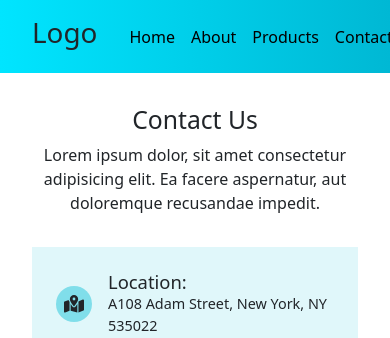
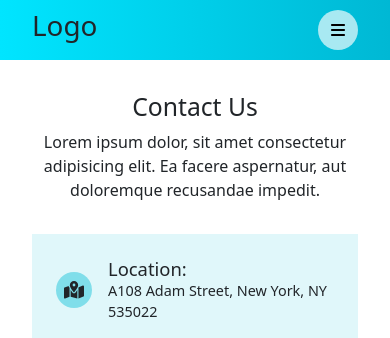
Before and after one commit to manikant-codes/react-course-files-final, a React (Create React App) app: page /contact in a window 390 px wide. Shown: the top 338 px of the page. Built offline with nearby package versions, Linux system fonts and the light colour scheme.

Commit message:
counter row and respnsive navbar

```diff
--- a/package.json
+++ b/package.json
@@ -11,6 +11,7 @@
     "@testing-library/react": "^13.4.0",
     "@testing-library/user-event": "^13.5.0",
     "react": "^18.2.0",
+    "react-countup": "^6.5.0",
     "react-dom": "^18.2.0",
     "react-responsive-masonry": "^2.2.0",
     "react-router-dom": "^6.22.1",
--- /dev/null
+++ b/src/components/home/counterRow/Counter.jsx
@@ -0,0 +1,17 @@
+import React from "react";
+import styles from "../../../styles/home/counterRow.module.css";
+import CountUp from "react-countup";
+
+function Counter(props) {
+  const { number, desc } = props;
+  return (
+    <div className={styles.counter}>
+      <p className={styles.number}>
+        <CountUp end={number} />+
+      </p>
+      <p className={styles.desc}>{desc}</p>
+    </div>
+  );
+}
+
+export default Counter;
--- /dev/null
+++ b/src/components/home/counterRow/CounterRow.jsx
@@ -0,0 +1,22 @@
+import React from "react";
+import styles from "../../../styles/home/counterRow.module.css";
+import Title from "../../common/Title";
+import Counter from "./Counter";
+
+function CounterRow() {
+  return (
+    <div className={styles.rowContainer}>
+      <Title
+        title="Our Journey"
+        desc="Lorem ipsum, dolor sit amet consectetur adipisicing elit. Corrupti, odio!"
+      />
+      <div className={styles.counterContainer}>
+        <Counter number={100} desc="Lorem ipsum dolor sit amet." />
+        <Counter number={200} desc="Lorem ipsum dolor sit amet." />
+        <Counter number={300} desc="Lorem ipsum dolor sit amet." />
+      </div>
+    </div>
+  );
+}
+
+export default CounterRow;
--- a/src/layouts/Navbar.jsx
+++ b/src/layouts/Navbar.jsx
@@ -1,23 +1,15 @@
-import React from "react";
-// import "../styles/home/navbar.css";
+import React, { useState } from "react";
 import styles from "../styles/layout/navbar.module.css";
 import { Link } from "react-router-dom";
+import { FontAwesomeIcon } from "@fortawesome/react-fontawesome";
+import { faBars, faClose } from "@fortawesome/free-solid-svg-icons";
 
 function Navbar() {
-  // const navStyles = {
-  //   display: "flex",
-  //   justifyContent: "space-between",
-  //   padding: "16px 32px",
-  //   backgroundColor: "#03a9f4",
-  //   alignItems: "center",
-  // };
+  const [isVisible, setIsVisible] = useState(false);
 
-  // const ulStyles = {
-  //   listStyleType: "none",
-  //   display: "flex",
-  //   gap: "16px",
-  //   margin: "0px",
-  // };
+  function toggleMenu() {
+    setIsVisible(!isVisible);
+  }
 
   return (
     <nav className={styles.container}>
@@ -25,24 +17,27 @@ function Navbar() {
         <h1>Logo</h1>
       </div>
       <div>
-        <ul className={styles.ulStyles}>
-          <li>
-            {/* <a href="/">Home</a> */}
+        <ul className={`${styles.links} ${isVisible ? styles.visible : ""}`}>
+          <li onClick={toggleMenu}>
             <Link to="/">Home</Link>
           </li>
-          <li>
-            {/* <a href="/about">About</a> */}
+          <li onClick={toggleMenu}>
             <Link to="/about">About</Link>
           </li>
-          <li>
-            {/* <a href="/about">About</a> */}
+          <li onClick={toggleMenu}>
             <Link to="/products">Products</Link>
           </li>
-          <li>
-            {/* <a href="/contact">Contact</a> */}
+          <li onClick={toggleMenu}>
             <Link to="/contact">Contact</Link>
           </li>
         </ul>
+        <button className={styles.menuBtn} onClick={toggleMenu}>
+          {isVisible ? (
+            <FontAwesomeIcon icon={faClose} />
+          ) : (
+            <FontAwesomeIcon icon={faBars} />
+          )}
+        </button>
       </div>
     </nav>
   );
--- a/src/pages/Home.jsx
+++ b/src/pages/Home.jsx
@@ -8,6 +8,8 @@ import {
   homeAboutUsRowData,
   homeOurJourneyRowData,
 } from "../data/homePageData";
+import CounterRow from "../components/home/counterRow/CounterRow";
+import Contact from "./Contact";
 
 function Home() {
   return (
@@ -24,9 +26,11 @@ function Home() {
         desc={homeAboutUsRowData.desc}
         contentFirst
       />
+      <CounterRow />
       <ServicesRow />
       <PricingRow />
       <FaqsRow />
+      <Contact />
     </>
   );
 }
--- /dev/null
+++ b/src/styles/home/counterRow.module.css
@@ -0,0 +1,31 @@
+.rowContainer {
+  padding: 32px;
+  background-color: #003537;
+  color: #b2ebf2;
+}
+
+.counterContainer {
+  display: grid;
+  grid-template-columns: repeat(3, 1fr);
+  gap: 16px;
+  /* align-items: center; */
+  /* justify-content: center; */
+}
+
+.counter {
+  display: flex;
+  flex-direction: column;
+  align-items: center;
+}
+
+.number {
+  font-size: 3rem;
+  font-weight: 700;
+  /* color: #ef6c00; */
+}
+
+@media screen and (max-width: 600px) {
+  .counterContainer {
+    grid-template-columns: 1fr;
+  }
+}
--- a/src/styles/index.css
+++ b/src/styles/index.css
@@ -1,3 +1,9 @@
+* {
+  padding: 0px;
+  margin: 0px;
+  box-sizing: border-box;
+}
+
 button {
   background-color: #00e5ff;
   color: black;
--- a/src/styles/layout/footer.module.css
+++ b/src/styles/layout/footer.module.css
@@ -5,6 +5,8 @@
   align-items: center;
   background-color: #263238;
   color: white;
+  flex-wrap: wrap;
+  gap: 8px;
 }
 
 .container p {
@@ -16,6 +18,7 @@
   list-style-type: none;
   gap: 16px;
   margin: 0px;
+  padding: 0px;
 }
 
 .ulStyles li a {
@@ -26,3 +29,10 @@
 .ulStyles li a:hover {
   text-decoration: underline;
 }
+
+@media screen and (max-width: 600px) {
+  .container {
+    text-align: center;
+    justify-content: center;
+  }
+}
--- a/src/styles/layout/navbar.module.css
+++ b/src/styles/layout/navbar.module.css
@@ -5,20 +5,78 @@
   background: linear-gradient(to left, #00b8d4, #00e5ff);
   align-items: center;
   max-width: none;
+  height: 60px;
+  position: sticky;
+  top: 0;
+  left: 0;
+  right: 0;
+  z-index: 1000;
 }
 
-.ulStyles {
+.links {
   list-style-type: none;
   display: flex;
   gap: 16px;
   margin: 0px;
 }
 
-.ulStyles li a {
+.links li a {
   text-decoration: none;
   color: black;
 }
 
-.ulStyles li a:hover {
+.links li a:hover {
   text-decoration: underline;
 }
+
+.menuBtn {
+  display: none;
+}
+
+@media screen and (max-width: 600px) {
+  .links {
+    position: fixed;
+    top: 60px;
+    left: 0;
+    right: 0;
+    z-index: 1000;
+    background-color: #e0f7fa;
+    flex-direction: column;
+    height: 0px;
+    overflow: hidden;
+    transition: height 600ms ease;
+    padding: 0px;
+    gap: 0;
+  }
+
+  .visible {
+    height: calc(100vh - 60px);
+  }
+
+  .links li {
+    border-bottom: 1px solid #00838f;
+  }
+
+  .links li a {
+    display: inline-block;
+    padding: 16px;
+    width: 100%;
+  }
+
+  .links li a:hover {
+    background-color: #b2ebf2;
+  }
+
+  .menuBtn {
+    display: block;
+    height: 40px;
+    width: 40px;
+    padding: 0;
+    background-color: rgba(224, 247, 250, 0.75);
+    transition: all 400ms ease;
+  }
+
+  .menuBtn:hover {
+    background-color: #00e5ff;
+  }
+}
--- a/src/styles/products/productsTab.module.css
+++ b/src/styles/products/productsTab.module.css
@@ -10,6 +10,7 @@
   margin: 0;
   display: flex;
   gap: 16px;
+  flex-wrap: wrap;
 }
 
 .tab {
```
Also changed, not shown: 1 other file (tests, documents, lock files or other folders).
